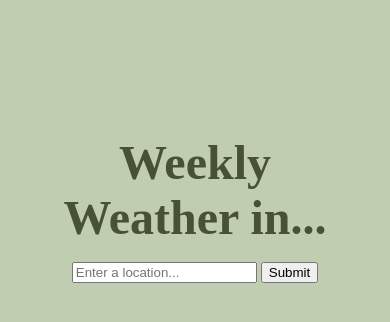
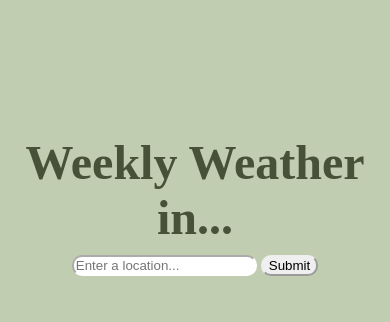
Before and after one commit to Gaileen/odin_weather_app, a website built with webpack: page src/index.html in a window 390 px wide. Built offline with nearby package versions, Linux system fonts and the light colour scheme.

Commit message:
Fix layout for responsiveness
Changed 3 main containers to flex and added a
media query for better grid item width
responsiveness.

```diff
--- a/src/styles.css
+++ b/src/styles.css
@@ -7,18 +7,20 @@ html, body {
 :root {
     --smiski-green: rgb(193, 205, 177);
     --dark-green: rgb(70, 81, 55);
+    --border-corner-size: 10px;
 }
 
 /* Page layout */
 .content {
     height: 100%;
     color: var(--dark-green);
-    margin: 125px 50px 0 50px;
+    margin-top: 125px;
+
     padding: 10px;
     text-align: center;
-
-    display: grid;
-    grid-template-rows: 15% 5% 80%;
+    display: flex;
+    flex-direction: column;
+    gap: 10px;
 }
 
 /* Header styling */
@@ -27,6 +29,7 @@ header {
     /* rem = relative to doc's font; em = relative to parent's font */
     /* font-size: 1.5rem; */
     font-size: 1.5em;
+    padding: 0;
 }
 
 h1 {
@@ -34,19 +37,34 @@ h1 {
 }
 
 /* Search styling */
-/* ... */
+form > input {
+    border-radius: var(--border-corner-size);
+    border-color: white;
+}
+
+form > button {
+    border-radius: var(--border-corner-size);
+    border-color: buttonface;
+}
 
 /* Weather content styling */
 .weather-content {
+    margin-top: 50px;
     display: grid;
     grid-template-columns: repeat(auto-fit, minmax(400px, 1fr));
     gap: 50px;
 }
 
+@media (max-width: 500px) {
+    .weather-content {
+        grid-template-columns: repeat(auto-fit, 100%);
+    }
+}
+
 .day-container {
     background-color: white;
-    height: 250px;
-    border-radius: 10px;
+    max-height: 250px;
+    border-radius: var(--border-corner-size);
     font-size: 1.25rem;
     padding: 15px;
 
```
